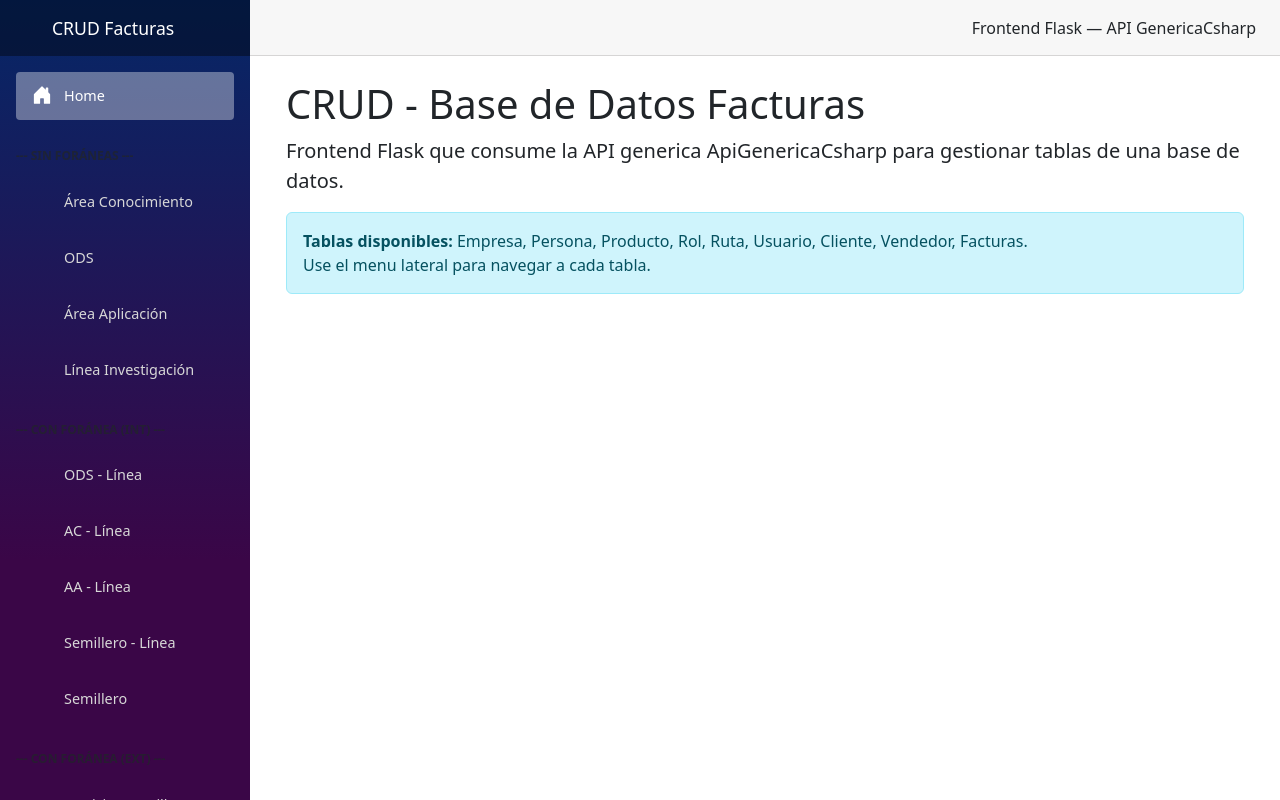
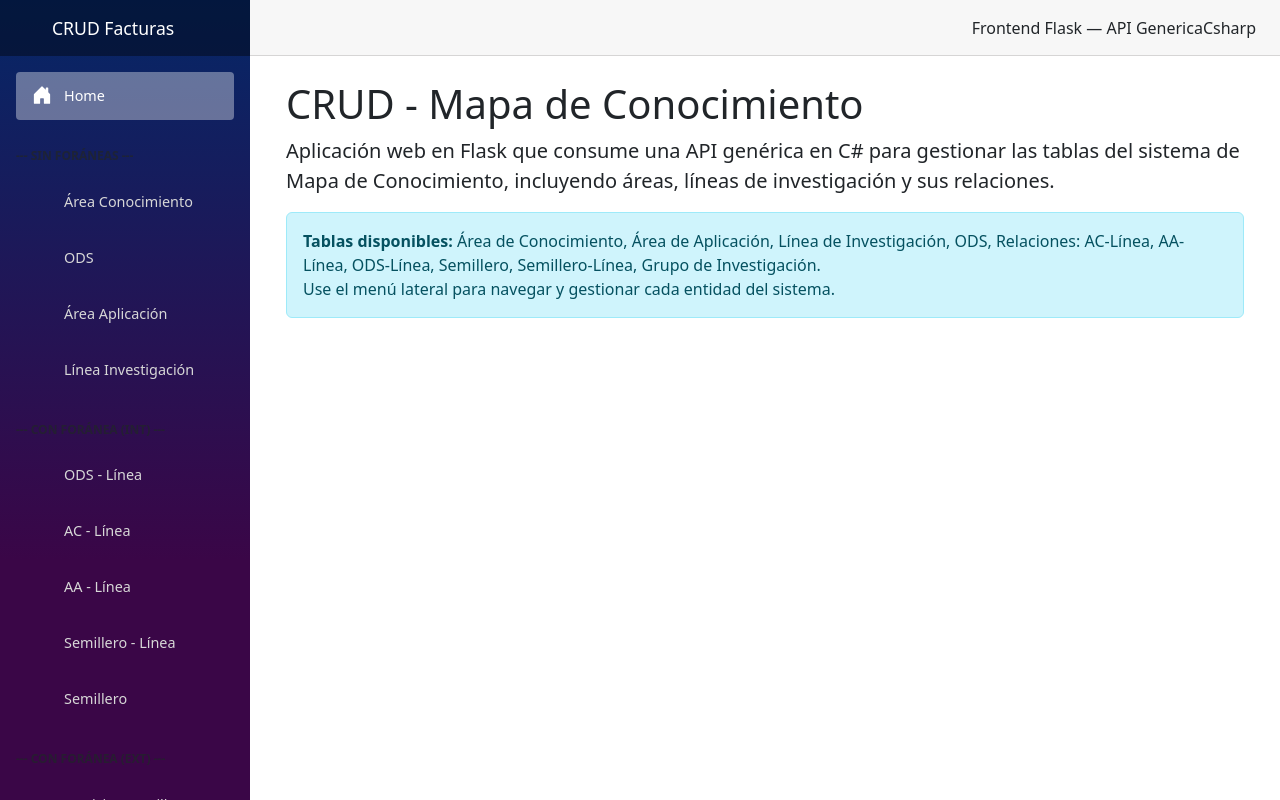
Before and after one commit to Unslowling/frontend-flask, a Flask app: page / in a window 1280 px wide. Run offline with Flask 3, Linux system fonts and the light colour scheme; data that the repository does not hold is empty.

Commit message:
feat: personalizacion del home

```diff
--- a/templates/pages/home.html
+++ b/templates/pages/home.html
@@ -7,23 +7,26 @@
 
 {% extends 'layout/base.html' %}
 
-{% block title %}CRUD Facturas{% endblock %}
+{% block title %}CRUD Mapa de Conocimiento{% endblock %}
 
 {% block content %}
 <div class="container mt-4">
 
-    <h1>CRUD - Base de Datos Facturas</h1>
+    <h1>CRUD - Mapa de Conocimiento</h1>
 
     <p class="lead">
-        Frontend Flask que consume la API generica
-        <strong>ApiGenericaCsharp</strong> para gestionar tablas
-        de una base de datos.
+        Aplicación web en Flask que consume una API genérica en C#
+        para gestionar las tablas del sistema de Mapa de Conocimiento,
+        incluyendo áreas, líneas de investigación y sus relaciones.
     </p>
 
     <div class="alert alert-info">
-        <strong>Tablas disponibles:</strong> Empresa, Persona, Producto, Rol, Ruta, Usuario, Cliente, Vendedor, Facturas.
-        <br />
-        Use el menu lateral para navegar a cada tabla.
+        <b>Tablas disponibles:</b>
+        Área de Conocimiento, Área de Aplicación, Línea de Investigación, ODS,
+        Relaciones: AC-Línea, AA-Línea, ODS-Línea,
+        Semillero, Semillero-Línea, Grupo de Investigación.
+        <br>
+        Use el menú lateral para navegar y gestionar cada entidad del sistema.
     </div>
 
     {# ───────── INFO DE CONEXION A LA BD (discreta) ───────── #}
```
